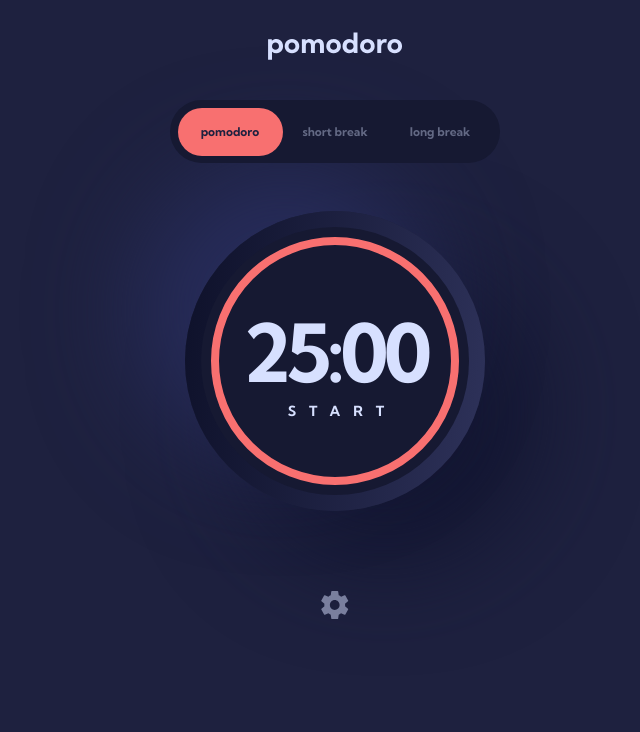
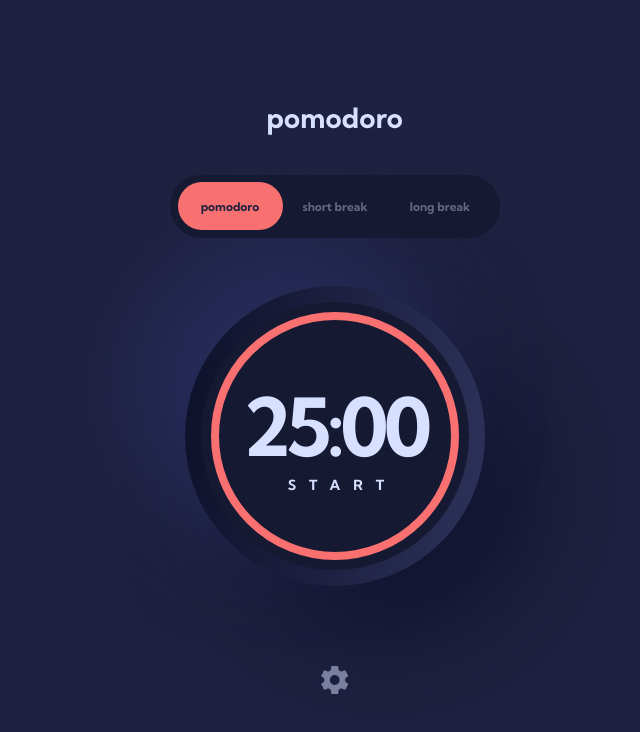
Before and after one commit to g-akca/pomodoro-app, a React (Vite) app: page / in a window 1280 px wide. Shown: the top 732 px of the page, without its empty margins (305-945 px from the left). Built offline with nearby package versions, Linux system fonts and the light colour scheme.

Commit message:
Center content on App

```diff
--- a/src/App.jsx
+++ b/src/App.jsx
@@ -16,7 +16,7 @@ function App() {
       : "font-sans";
 
   return (
-    <div className={`text-base leading-base min-h-screen py-8 flex flex-col items-center ${fontClass} ${isSettingsOpen ? "bg-blue-950 justify-center px-6" : "bg-blue-850 gap-12 px-5.75"}`}>
+    <div className={`text-base leading-base min-h-screen py-8 flex flex-col justify-center items-center ${fontClass} ${isSettingsOpen ? "bg-blue-950 justify-center px-6" : "bg-blue-850 gap-12 px-5.75"}`}>
       {isSettingsOpen ? (
         <Settings closeSettings={() => setIsSettingsOpen(false)} />
       ) : (
```
